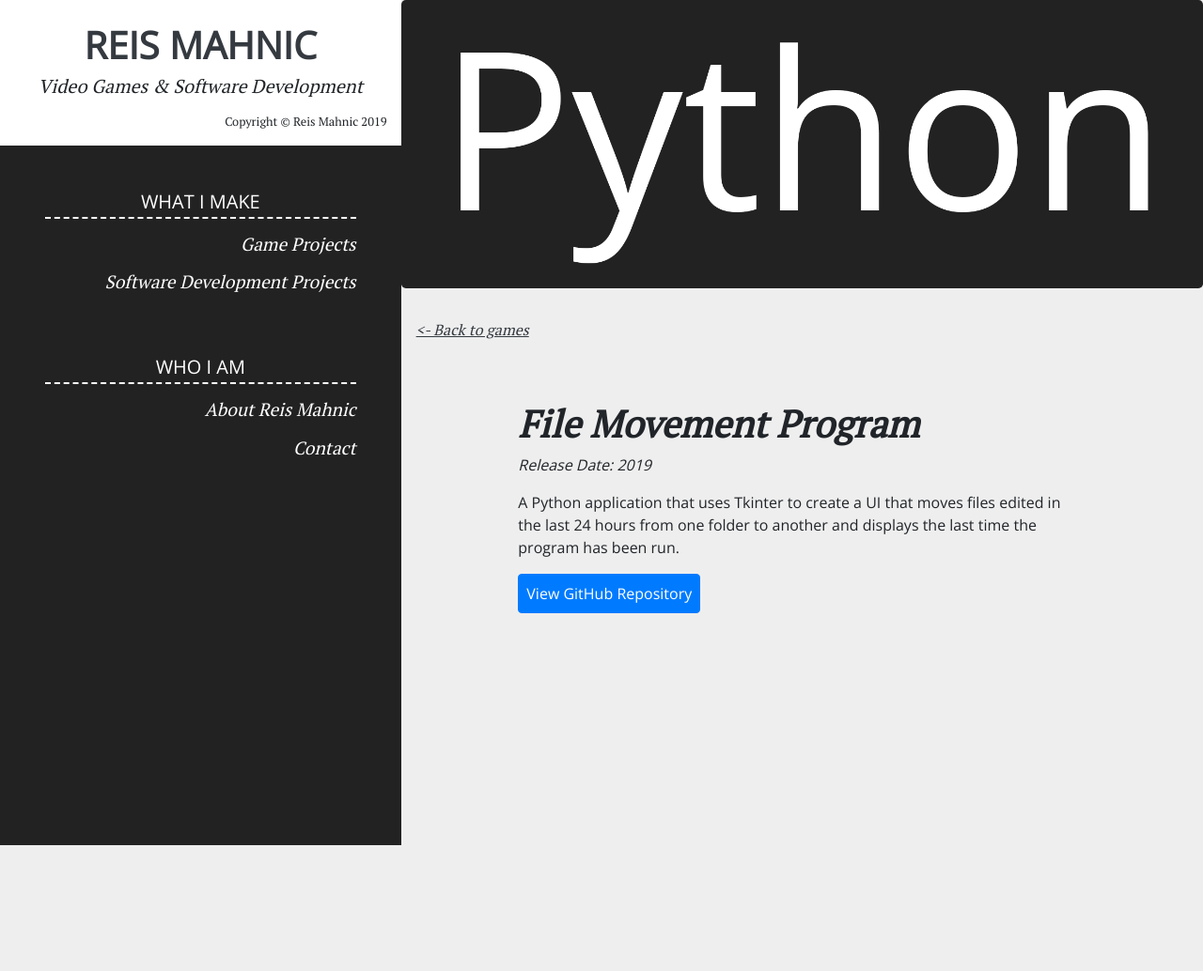
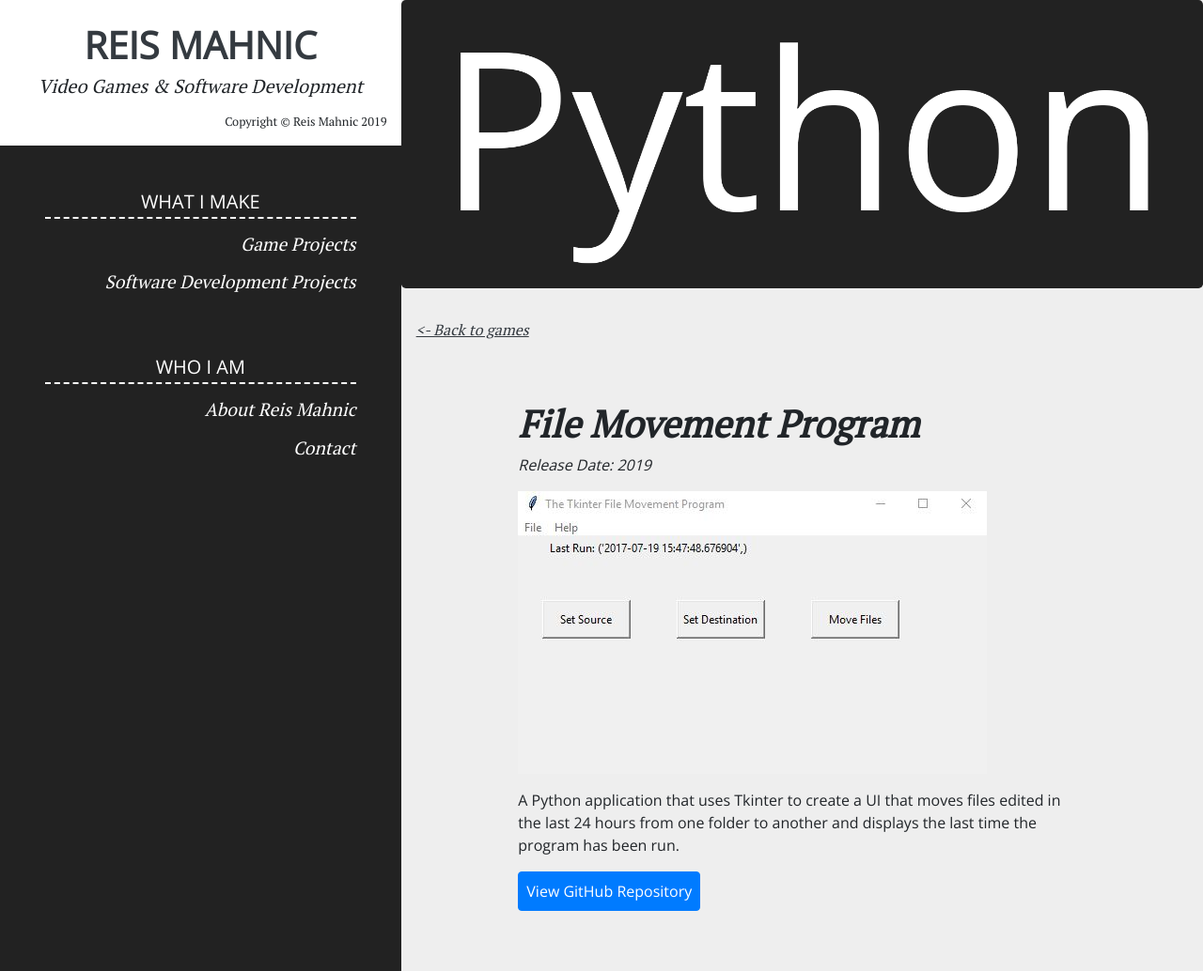
Before and after one commit to reismahnic/reis-mahnic, a Jekyll site: the page built from _software/file-movement-program.md, in a window 1280 px wide. Shown: the whole page at 94% size. Built offline with Jekyll 4.4.1, drawn with Linux system fonts in a browser that asks for light colours; before the commit the page ends 900 px from its top, so only the background shows below that.

Commit message:
Update Software “file-movement-program”

```diff
--- a/_software/file-movement-program.md
+++ b/_software/file-movement-program.md
@@ -4,6 +4,8 @@ release_date: '2019'
 header_image: /reis-mahnic/assets/images/python.png
 order: 2
 ---
+![](/reis-mahnic/assets/images/pythonfilemovementprogram.jpg)
+
 A Python application that uses Tkinter to create a UI that moves files edited in the last 24 hours from one folder to another and displays the last time the program has been run.
 
 [View GitHub Repository](https://github.com/reismahnic/Python-Program-For-Moving-Files-With-UI-And-Last-Run-Display){:target="_blank" .btn .btn-primary .p-2}
```
